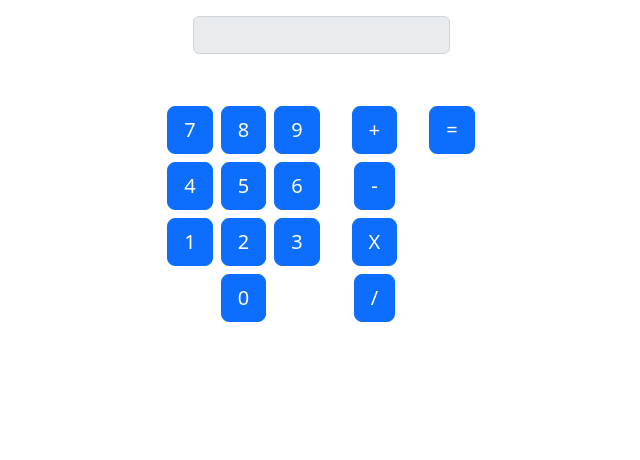
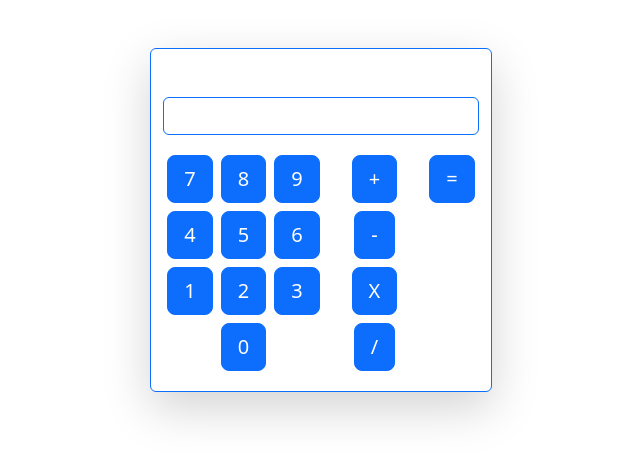
Before and after one commit to Rizz071/ReactCalc, a React (Create React App) app: page / in a window 1280 px wide. Shown: the top 460 px of the page, without its empty margins (319-959 px from the left). Built offline with nearby package versions, Linux system fonts and the light colour scheme.

Commit message:
Some UI changes

```diff
--- a/src/components/MainCalcPad/MainCalcPad.js
+++ b/src/components/MainCalcPad/MainCalcPad.js
@@ -10,29 +10,29 @@ function MainCalcPad() {
     return (
         <div className='container'>
             <div className='row justify-content-center'>
-
+                <div className='col-auto border border-primary shadow-lg bg-body rounded my-5'>
                     <div className='row justify-content-center'>
-                    <div className='col-auto my-3'>
+                        <div className='col mt-5'>
                             <ScreenField />
                         </div>
                     </div>
 
                     <div className='row justify-content-center'>
-                    <div className='col-auto my-3'>
+                        <div className='col-auto mb-3'>
                             <NumPad />
                         </div>
-                    <div className='col-auto my-3'>
+                        <div className='col-auto mb-3'>
                             <BtnAction className="btn btn-outline-primary" sign='+' /><br />
                             <BtnAction sign='-' /><br />
                             <BtnAction sign='X' /><br />
                             <BtnAction sign='/' /><br />
 
                         </div>
-                    <div className='col-auto my-3'>
+                        <div className='col-auto mb-3'>
                             <BtnAction sign='=' /><br />
                         </div >
                     </div>
-            </div>
+                </div></div>
         </div>
     )
 }
--- a/src/components/ScreenField/ScreenField.js
+++ b/src/components/ScreenField/ScreenField.js
@@ -7,7 +7,7 @@ function ScreenField(props) {
     // }
 
     return (
-        <input className='input-group-text mb-3' />
+        <input className='form-control mb-3 border border-primary text-end' />
     )
 }
 
```
Lines whose indentation alone changed are shown as unchanged.
